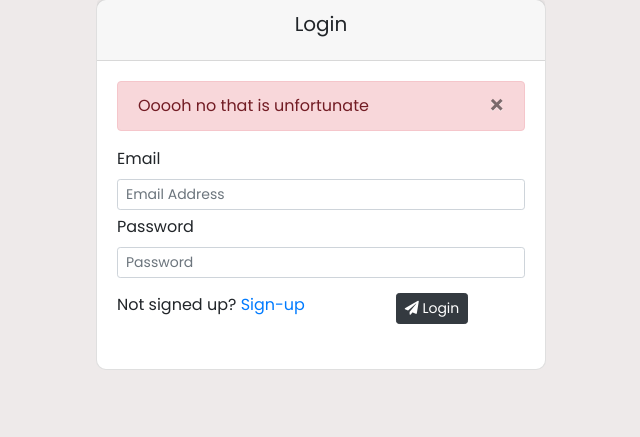
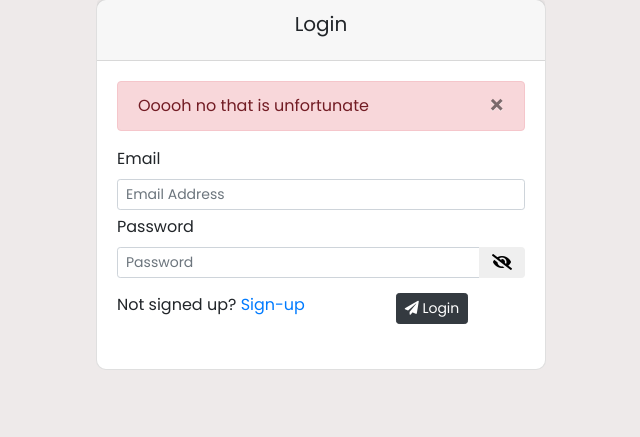
Before and after one commit to ealpha072/Chat-App, a PHP site: page /login.php in a window 1280 px wide. Shown: the part 216-653 px from the top of the page, without its empty margins (304-944 px from the left). Run offline with PHP 8.4, Linux system fonts and the light colour scheme; some libraries are stand-ins or nearby versions.

Commit message:
Eye slash icon added

```diff
--- a/login.php
+++ b/login.php
@@ -16,13 +16,16 @@
                 <div class="form-row">
                     <label for="" class="col-12">Email</label>
                     <div class="col-12">
-                        <input type="email" name="email" id="" placeholder="Email Address" class="form-control form-control-sm">
+                        <input type="email" name="email" id="" placeholder="Email Address" class="form-control form-control-sm shadow-none">
                     </div>
                 </div>
                 <div class="form-row">
                     <label for="" class="col-12">Password</label>
-                    <div class="col-12">
-                        <input type="password" name="password-1" id="" placeholder="Password" class="form-control form-control-sm">
+                    <div class="col-12 input-group">
+                        <input type="password" name="password-1" id="" placeholder="Password" class="form-control form-control-sm shadow-none">
+                        <div class="input-group-append">
+                            <button class="btn shadow-none" type="button"><i class="fa fa-eye-slash"></i></button>
+                        </div>
                     </div>
                 </div>
                 <div class="form-row">
```
Also changed, not shown: signup.php (+6 -6 lines).
